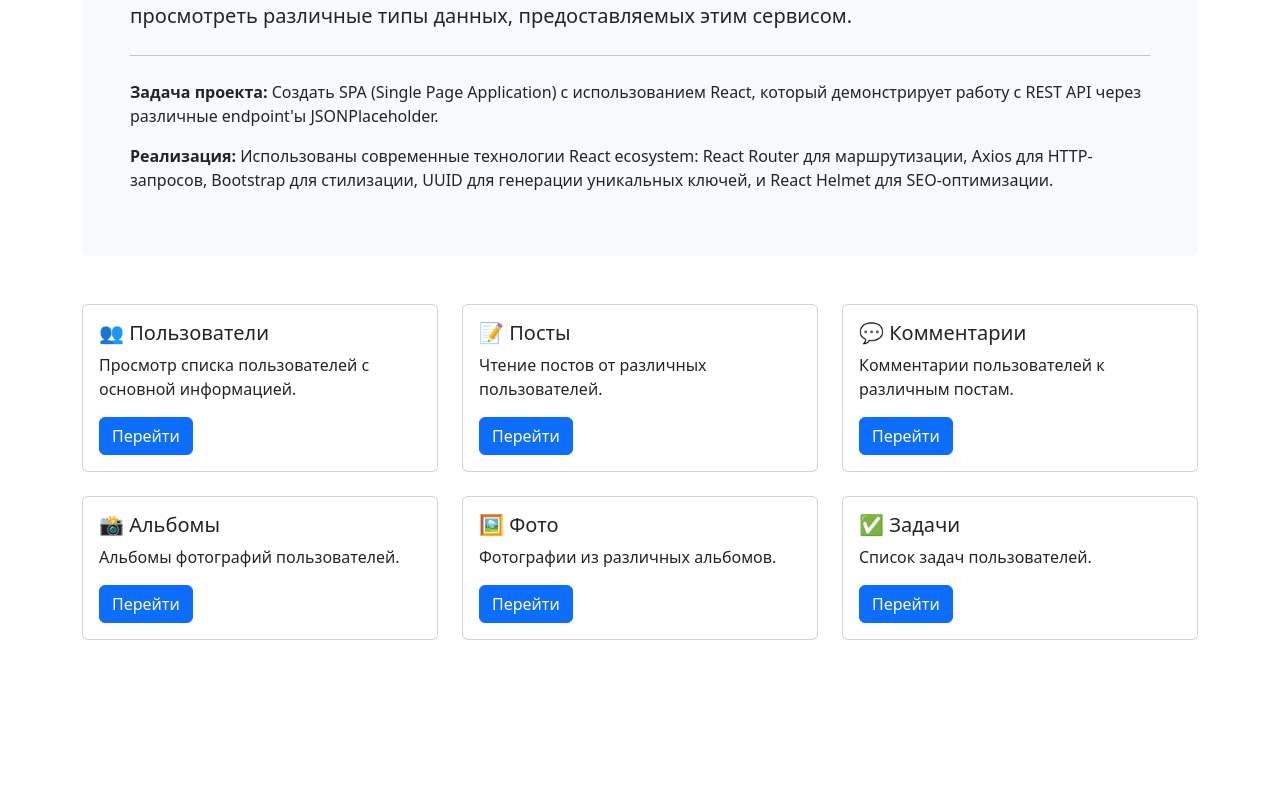
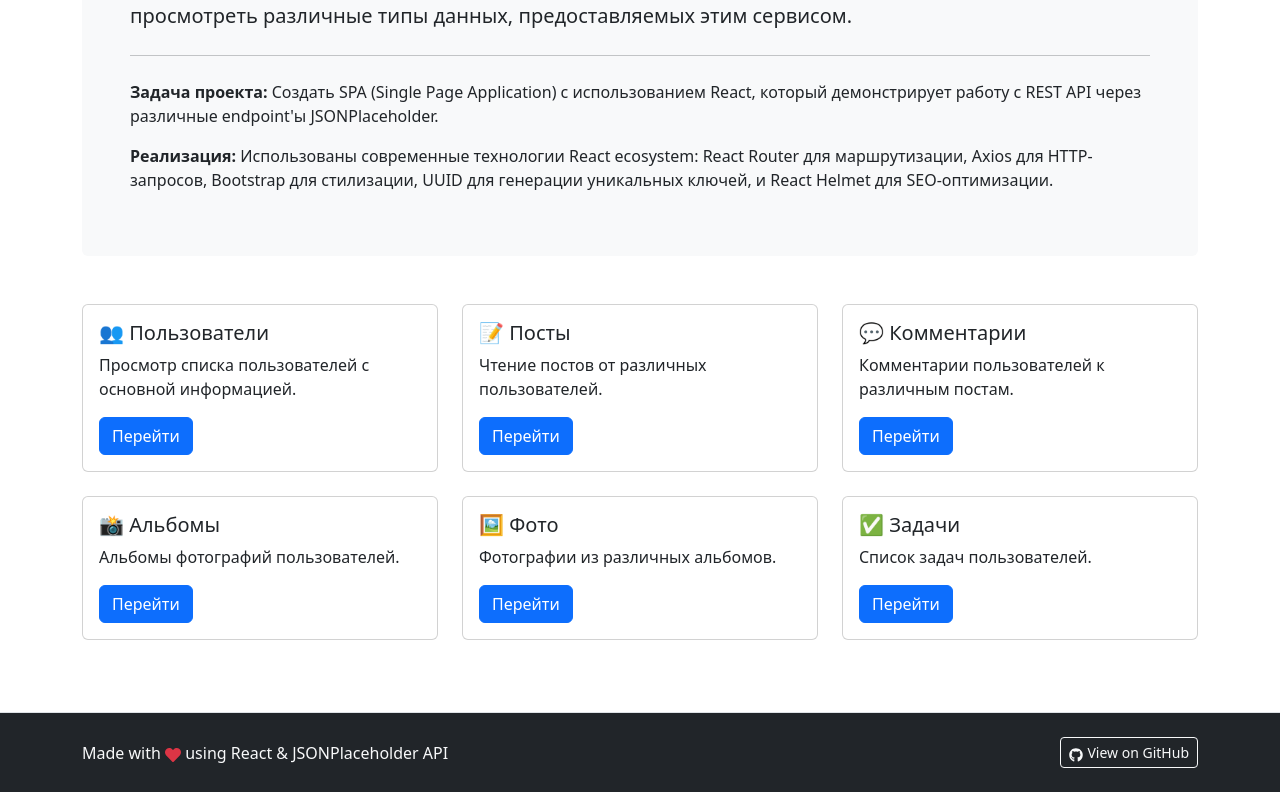
Before and after one commit to AlexH73/frontend-pro, a React (Vite) app in the folder homeworks/hw_06/code/mini_app/: page / in a window 1280 px wide. Shown: the part 299-1091 px from the top of the page. Before the commit the page ends 963 px from the top, so only its background shows below. Built offline with nearby package versions, Linux system fonts and the light colour scheme.

Commit message:
feat(mini_app):
added the Footer component

```diff
--- a/homeworks/hw_06/code/mini_app/src/App.tsx
+++ b/homeworks/hw_06/code/mini_app/src/App.tsx
@@ -17,6 +17,7 @@ import Albums from "./pages/Albums/Albums";
 import Photos from "./pages/Photos/Photos";
 import Todos from "./pages/Todos/Todos";
 import ThemeToggle from "./components/ThemeToggle/ThemeToggle";
+import Footer from "./components/Footer/Footer";
 function App() {
   return (
     <>
@@ -124,6 +125,8 @@ function App() {
           <Route path="/todos" element={<Todos />} />
         </Routes>
       </main>
+
+      <Footer />
     </>
   );
 }
--- /dev/null
+++ b/homeworks/hw_06/code/mini_app/src/components/Footer/Footer.tsx
@@ -0,0 +1,31 @@
+import { FaGithub, FaHeart } from "react-icons/fa";
+
+const Footer = () => {
+  return (
+    <footer className="footer bg-dark text-light mt-5">
+      <div className="container py-4">
+        <div className="row align-items-center">
+          <div className="col-md-6">
+            <p className="mb-0">
+              Made with <FaHeart className="text-danger" /> using React &
+              JSONPlaceholder API
+            </p>
+          </div>
+          <div className="col-md-6 text-md-end">
+            <a
+              href="https://github.com/AlexH73/frontend-pro/tree/main/homeworks/hw_06/code/mini_app"
+              target="_blank"
+              rel="noopener noreferrer"
+              className="btn btn-outline-light btn-sm"
+            >
+              <FaGithub className="me-1" />
+              View on GitHub
+            </a>
+          </div>
+        </div>
+      </div>
+    </footer>
+  );
+};
+
+export default Footer;
```
